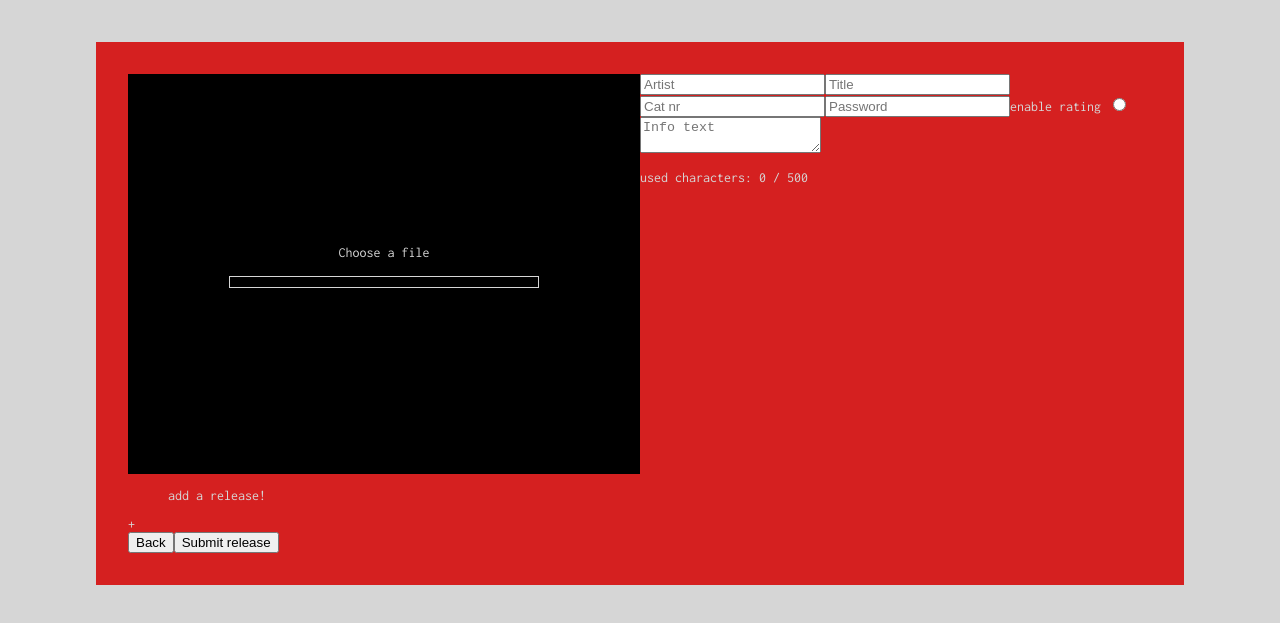
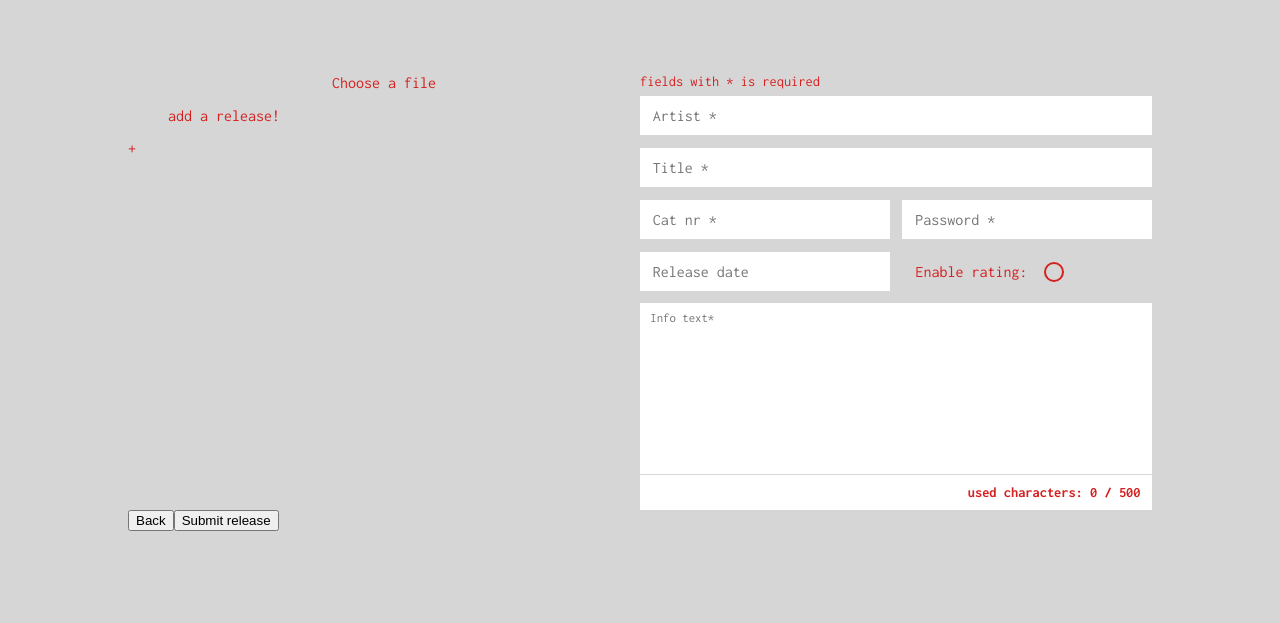
Before and after one commit to patrik909/promomoria, a React app in the folder promo/: page /AddRelease in a window 1280 px wide. Shown: the part 105-728 px from the top of the page. Built offline with nearby package versions, Linux system fonts and the light colour scheme.

Commit message:
AddReleaseInfo CSS is done

```diff
--- a/promo/src/Components/AddReleaseInfo.js
+++ b/promo/src/Components/AddReleaseInfo.js
@@ -6,30 +6,50 @@ class AddReleaseInfo extends Component {
     render() {
         return (
             <div className="AddReleaseInfo">
+                <p>Fields with * is required</p>
                 <Inputfield
-                    placeholder={'Artist'}
+                    className={'full-width'}
+                    placeholder={'Artist *'}
                     onChange={this.props.handleArtist}
-
                 />
                 <Inputfield
-                    placeholder={'Title'}
+                    className={'full-width'}
+                    placeholder={'Title *'}
                     onChange={this.props.handleTitle}
                 />
+                <div className={'flex'}>
                     <Inputfield
-                    placeholder={'Cat nr'}
+                        className={'half-width'}
+                        placeholder={'Cat nr *'}
                         onChange={this.props.handleCatNr}
                     />
                     <Inputfield
-                    placeholder={'Password'}
+                        className={'half-width'}
+                        placeholder={'Password *'}
                         onChange={this.props.handlePassword}
                     />
-                enable rating <input type="radio" value={1} onClick={this.props.handleRating} />
+                </div>
+                <div className={'flex'}>
+                    <Inputfield
+                        className={'half-width'}
+                        placeholder={'Release date'}
+                        onChange={this.props.handleReleaseDate}
+                    />
+                    <div className="EnableRating half-width flex">
+                        <p>Enable rating:</p>
+                        <label htmlFor="enable-rating" style={{background : this.props.ratingEnabled ? ( 'rgb(213, 32, 32)' ) : ( null )}}></label>
+                        <input type="checkbox" className="hide" id="enable-rating" value={1} onClick={this.props.handleRating} />
+                    </div>
+                </div>
+
                 <textarea
-                    placeholder="Info text"
+                    className="full-width"
+                    placeholder="Info text*"
+                    rows="12"
+                    maxLength="500"
                     onChange={this.props.handleInfoText}
-                    onKeyDown={this.props.handleInfoText}
                 ></textarea>
-                <p>used characters: {this.props.infoTextLength} / 500</p>
+                <p className="UsedCharacters">Used characters: {this.props.infoTextLength} / 500</p>
             </div>
         );
     }
--- a/promo/src/Pages/AddRelease.js
+++ b/promo/src/Pages/AddRelease.js
@@ -14,11 +14,12 @@ class AddRelease extends Component {
         releaseArtist: '',
         releaseTitle: '',
         releaseCatNr: '',
+        rating: false,
+        releaseDate: '',
         releasePassword: '',
         releaseInfoText: '',
         releaseArtwork: '',
         releaseTracks: [],
-        rating: false,
         redirect: false,
         cancelUpload: false
     }
@@ -46,6 +47,7 @@ class AddRelease extends Component {
                 password: this.state.releasePassword,
                 info_text: this.state.releaseInfoText,
                 rating: this.state.rating,
+                release_date: this.state.releaseDate,
                 artwork_name: this.state.releaseArtwork,
                 tracks: this.state.releaseTracks,
 
@@ -75,8 +77,16 @@ class AddRelease extends Component {
         this.setState({ releaseInfoText: event.target.value});
     }
 
+    handleReleaseDateInput = event => {
+        this.setState({ releaseDate: event.target.value});
+    }
+
     handleRatingInput = event => {
-        this.setState({ rating: event.target.value});
+        if (this.state.rating === false) {
+            this.setState({ rating: event.target.value });
+        } else {
+            this.setState({ rating: false });
+        }
     }
 
     handleArtworkName = artworkName => {
@@ -113,8 +123,10 @@ class AddRelease extends Component {
                                 handleCatNr={this.handleCatNrInput}
                                 handlePassword={this.handlePasswordInput}
                                 handleInfoText={this.handleInfoTextInput}
+                                handleReleaseDate={this.handleReleaseDateInput}
                                 handleRating={this.handleRatingInput}
                                 infoTextLength={this.state.releaseInfoText.length}
+                                ratingEnabled={this.state.rating}
                             />
                         </div>
                        <Button
--- a/promo/src/scss/_mixin.scss
+++ b/promo/src/scss/_mixin.scss
@@ -9,8 +9,32 @@ $main-font: 'Inconsolata', monospace;
   width: 100%;
 }
 
-.verticalWrapper > div {
+.flex {
+  display: flex;
+}
+
+.full-width {
+  width: 100%;
+}
+
+.half-width {
   width: 50%;
+}
+
+input,
+textarea {
+  box-sizing:border-box;
+  border: none;
+  outline: none;
+  font-family: $main-font;
+}
+
+p {
+  text-transform: lowercase;
+}
+
+.hide {
+  display: none;
 }
 
 .center {
--- a/promo/src/scss/_mobile.scss
+++ b/promo/src/scss/_mobile.scss
@@ -132,40 +132,103 @@ main.Feedback {
   }
 
 main.AddRelease {
-  background: $accent-color;
-  color: $main-color;
-  padding: 2rem;
   width: 80%;
   margin: auto;
+  padding: 2em;
+  font-size: 1rem;
 
-  .ArtworkUploader {
-    background: black;
-    height: 25rem;
-    img {
-      width: 100%;
-      position: absolute;
-    }
-    #artworkProcessBar{
-      display: flex;
-      border: 1px solid $main-color;
-      width: 60% !important;
-      margin: 1rem auto;
-      height: 10px;
+  .AddReleaseFiles {
+    width: 50%;
+
+  }
+
+  .AddReleaseInfo {
+    width: 50%;
+
+    p {
+      margin: 0;
+      font-size: 0.9em;
     }
 
-    .ArtworkHolder {
-      overflow: hidden;
-      position: relative;
+    input,
+    textarea {
+      padding: 0.7em 0.8em;
+      margin: 0.4em 0;
+      font-size: 1rem;
+      resize: none;
     }
-    label {
-      cursor: pointer;
-      color: $main-color;
-      &:hover {
-        color:white;
+
+    .half-width:nth-child(1) {
+      margin-right: 0.4rem;
     }
+
+    .half-width:nth-child(2) {
+      margin-left: 0.4rem;
+    }
+
+    .EnableRating {
+      align-items: center;
+
+      p {
+        margin-left: 0.8em;
+        font-size: 1rem;
+        text-transform: none;
+      }
+
+      label {
+        display: block;
+        height: 1rem;
+        width: 1rem;
+        margin-left: 1rem;
+        border-radius: 50%;
+        border: 2px solid $accent-color;
+      }
+    }
+
+    textarea {
+      margin-bottom: -0.2em;
+      font-size: 0.8em;
+      line-height: 1em;
+    }
+
+    .UsedCharacters {
+      padding: 0.7em 0.8em;
+      background: white;
+      text-align: right;
+      font-style: normal;
+      font-weight: 700;
     }
 
   }
+
+  // .ArtworkUploader {
+  //   background: black;
+  //   height: 25rem;
+  //   img {
+  //     width: 100%;
+  //     position: absolute;
+  //   }
+  //   #artworkProcessBar{
+  //     display: flex;
+  //     border: 1px solid $main-color;
+  //     width: 60% !important;
+  //     margin: 1rem auto;
+  //     height: 10px;
+  //   }
+
+  //   .ArtworkHolder {
+  //     overflow: hidden;
+  //     position: relative;
+  //   }
+  //   label {
+  //     cursor: pointer;
+  //     color: $main-color;
+  //     &:hover {
+  //       color:white;
+  //   }
+  //   }
+
+  // }
 }
 
 }
--- a/server/server.js
+++ b/server/server.js
@@ -242,7 +242,7 @@ app.post('/add_release', (req, res) => {
     const newRelease = req.body;
     console.log(newRelease.tracks)
     connection.query(
-        `insert into  releases(user_id,artist,title,cat_number,info_text,rating,release_file,password) values('${newRelease.user_id}','${newRelease.artist}','${newRelease.title}','${newRelease.cat_nr}','${newRelease.info_text}','${newRelease.rating}','releaseFile','${newRelease.password}')`,
+        `insert into  releases(user_id,artist,title,cat_number,info_text,release_date,rating,release_file,password) values('${newRelease.user_id}','${newRelease.artist}','${newRelease.title}','${newRelease.cat_nr}','${newRelease.info_text}','${newRelease.release_date}','${newRelease.rating}','releaseFile','${newRelease.password}')`,
         function (error, results, fields) {
             res.send(results);
 
```
Also changed, not shown: promo/src/css/main.css. Lines whose indentation alone changed are shown as unchanged.
